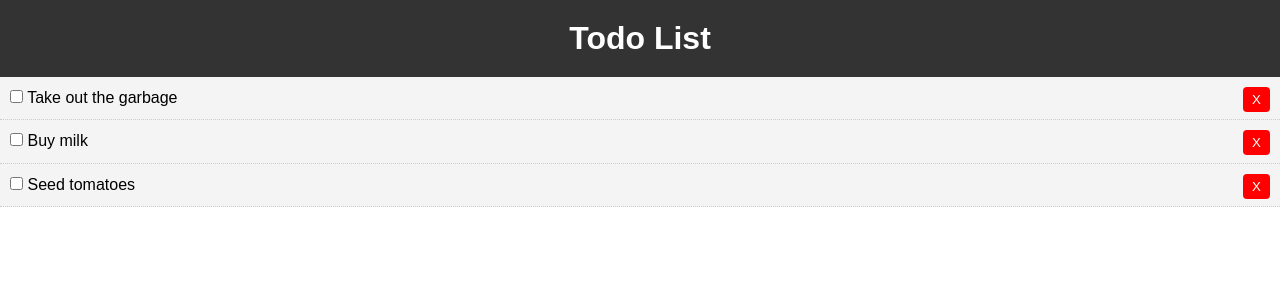
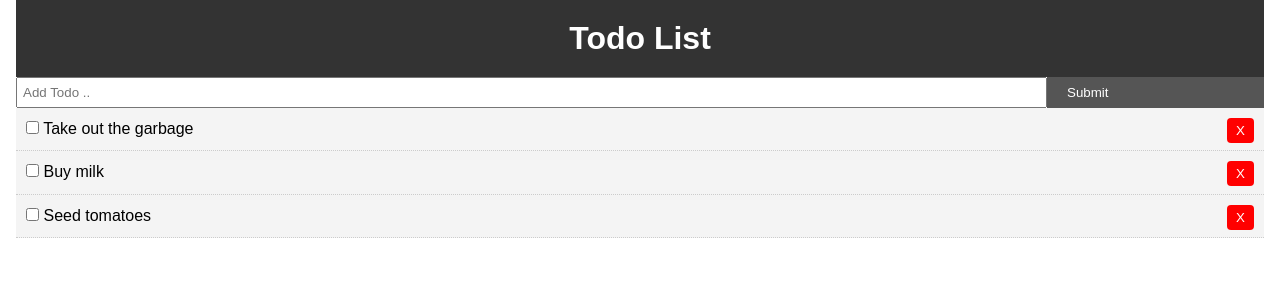
Before and after one commit to jamiev03/React-Playground, a React (Create React App) app in the folder todo-app/: page / in a window 1280 px wide. Shown: the top 300 px of the page. Built offline with nearby package versions, Linux system fonts and the light colour scheme.

Commit message:
AddTodo component, header component and setting up onchange handler for text input

```diff
--- a/todo-app/src/App.css
+++ b/todo-app/src/App.css
@@ -13,3 +13,21 @@ a {
   color: #333;
   text-decoration: none;
 }
+
+.container {
+  padding: 0 1rem;
+}
+
+.btn {
+  display: inline-block;
+  border: none;
+  background: #555;
+  color: #fff;
+  padding: 8px 20px;
+  cursor: pointer;
+  float: right;
+}
+
+.btn:hover {
+  background: #666666;
+}
--- a/todo-app/src/App.js
+++ b/todo-app/src/App.js
@@ -43,9 +43,12 @@ class App extends Component {
   render() {
     return (
       <div className="App">
-        <Header />
-        <Todos todos={this.state.todos} markComplete={this.markComplete}
-        deleteTodo={this.deleteTodo}/>
+        <div className="container">
+          <Header />
+          <AddTodo />
+          <Todos todos={this.state.todos} markComplete={this.markComplete}
+          deleteTodo={this.deleteTodo}/>
+        </div>
       </div>
     );
   }
--- a/todo-app/src/components/AddTodo.js
+++ b/todo-app/src/components/AddTodo.js
@@ -1,14 +1,24 @@
 import React, { Component } from 'react';
 
 class AddTodo extends Component {
+    state = {
+        title: ''
+    }
+
+    //We get the value of what we type in the input field by the (e) parameter and then we can access that through e.target.value, if you have multiple fields you can make the connection by setting a name prop that equals the same name as the state key element. AKA name='title' and title in the state. It is written like so.
+    onChange = (e) => this.setState({ [e.target.name]: e.target.value});
+
     render() {
         return (
-            <form>
-                <input style={{ display: 'flex' }}
+            <form style={{ display: 'flex' }}>
+                <input
                   type="text"
                   name="title"
                   style={{flex: '10', padding: '5px'}}
                   placeholder="Add Todo .."
+                  //As we type into the input it will fire an onChange event and we need to handle/update state or get an error.
+                  value={this.state.title}
+                  onChange={this.onChange}
                 />
                 <input
                   type="sybmit"
```
